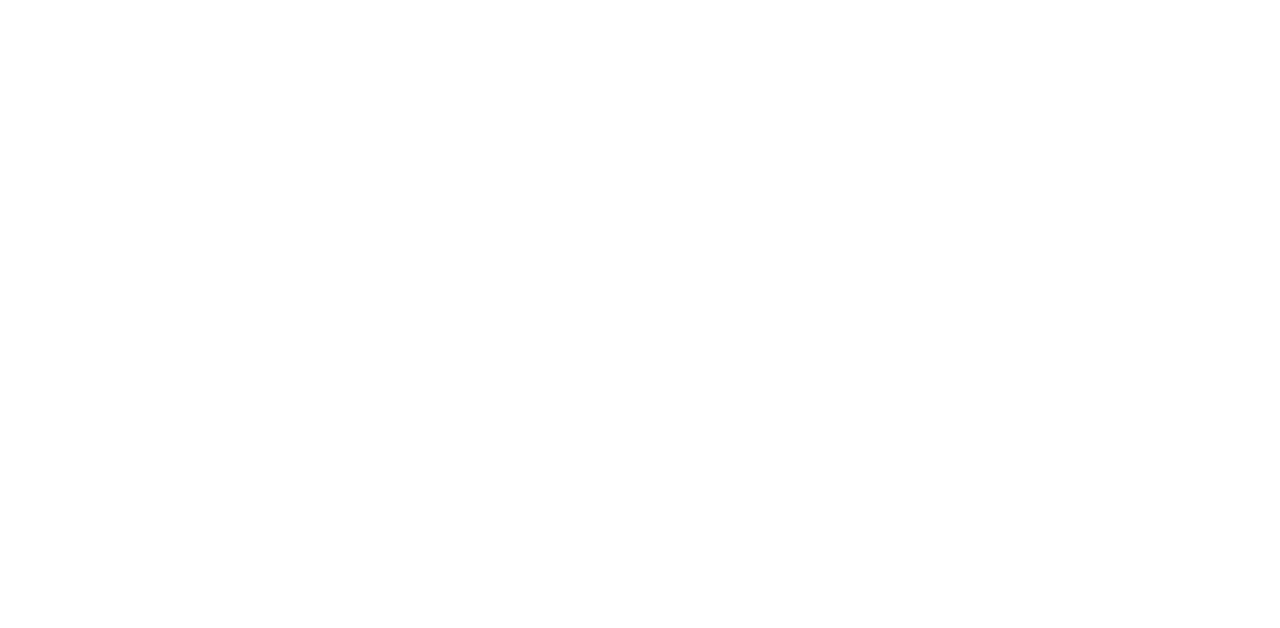
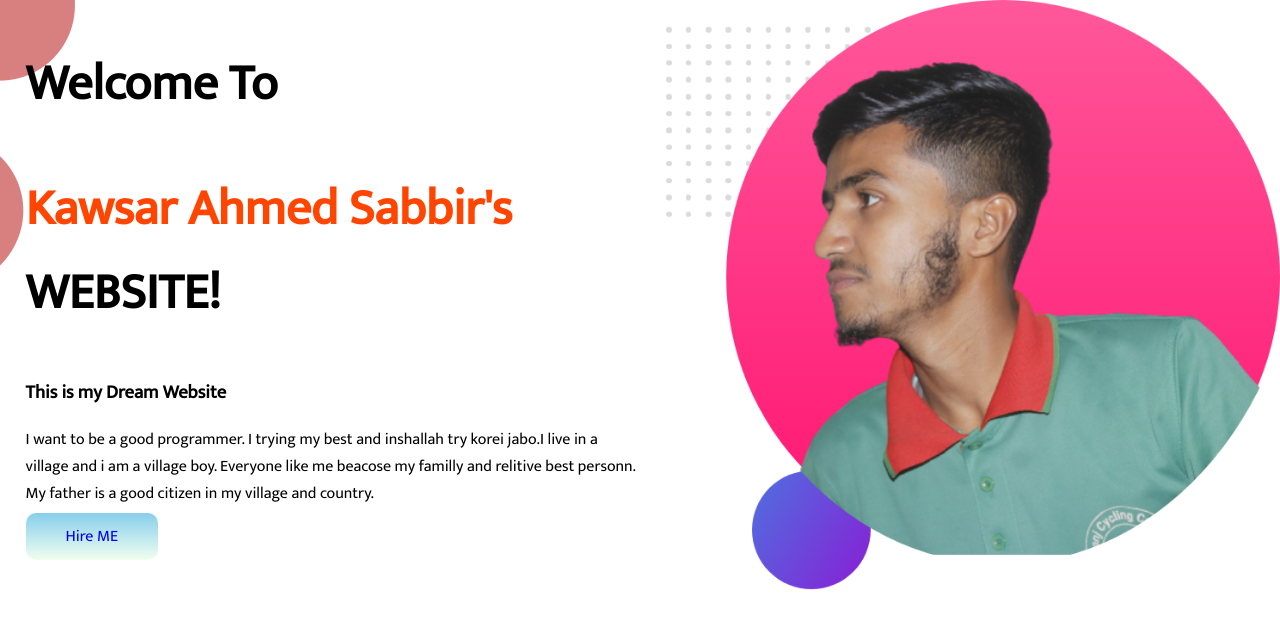
Before and after one commit to Kawsar17/Own-try-port, a plain HTML site: page index.html in a window 1280 px wide. Drawn offline with Linux system fonts and the light colour scheme.

Commit message:
top bannar added

```diff
--- a/index.html
+++ b/index.html
@@ -4,10 +4,24 @@
   <meta charset="UTF-8">
   <meta http-equiv="X-UA-Compatible" content="IE=edge">
   <meta name="viewport" content="width=device-width, initial-scale=1.0">
+  <link rel="stylesheet" href="style.css">
+  <link rel="preconnect" href="https://fonts.googleapis.com">
+  <link rel="preconnect" href="https://fonts.gstatic.com" crossorigin>
+  <link href="https://fonts.googleapis.com/css2?family=Dosis&family=Mukta&family=Raleway&display=swap" rel="stylesheet">
   <title>My Website</title>
-  <link rel="stylesheet" href="style.css">
 </head>
 <body>
-
+  <section class="top-bannar">
+    <div class="half-width">
+      <h1>Welcome To</h1>
+    <h1> <span class="orange-color">Kawsar Ahmed Sabbir's</span> WEBSITE!</h1>
+    <h3>This is my Dream Website</h3>
+    <p>I want to be a good programmer. I trying my best and inshallah try korei jabo.I live in a village and i am a village boy. Everyone like me beacose my familly and relitive best personn. My father is a good citizen in my village and country.</p>
+    <a class="link-button" target="_blank" href="https://www.facebook.com/KawsarAhmed.Sabbir.TM.17">Hire ME</a>
+    </div>
+    <div class="half-width">
+      <img src="Image/my-bg2.png" alt="">
+    </div>
+  </section>
 </body>
 </html>
--- a/style.css
+++ b/style.css
@@ -0,0 +1,30 @@
+body{
+  font-family: 'Mukta', sans-serif;
+  margin: 0px;
+}
+h1{
+  font-size: 50px;
+}
+.orange-color{
+  color: orangered;
+}
+section{
+  display: flex;
+}
+.half-width{
+  width: 50%;
+  padding-left: 2%;
+}
+.half-width img{
+  width: 100%;
+}
+.link-button{
+  text-decoration: none;
+  background-image: linear-gradient(skyblue,honeydew);
+  padding: 10px 40px;
+  border-radius: 10px;
+}
+.top-bannar{
+  background-image: url(Image/bg-22.png);
+  background-repeat: no-repeat;
+}
```
Also changed, not shown: Image/bg-22.png (added).
